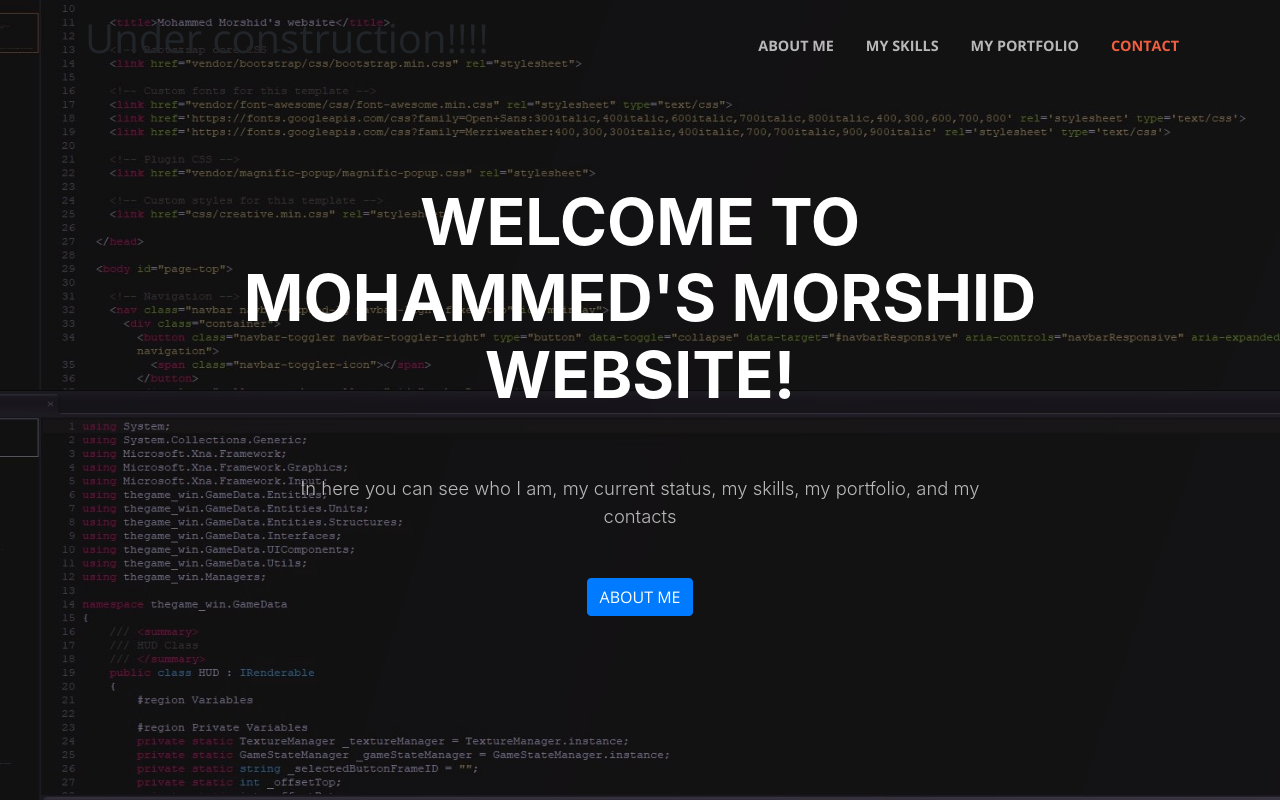
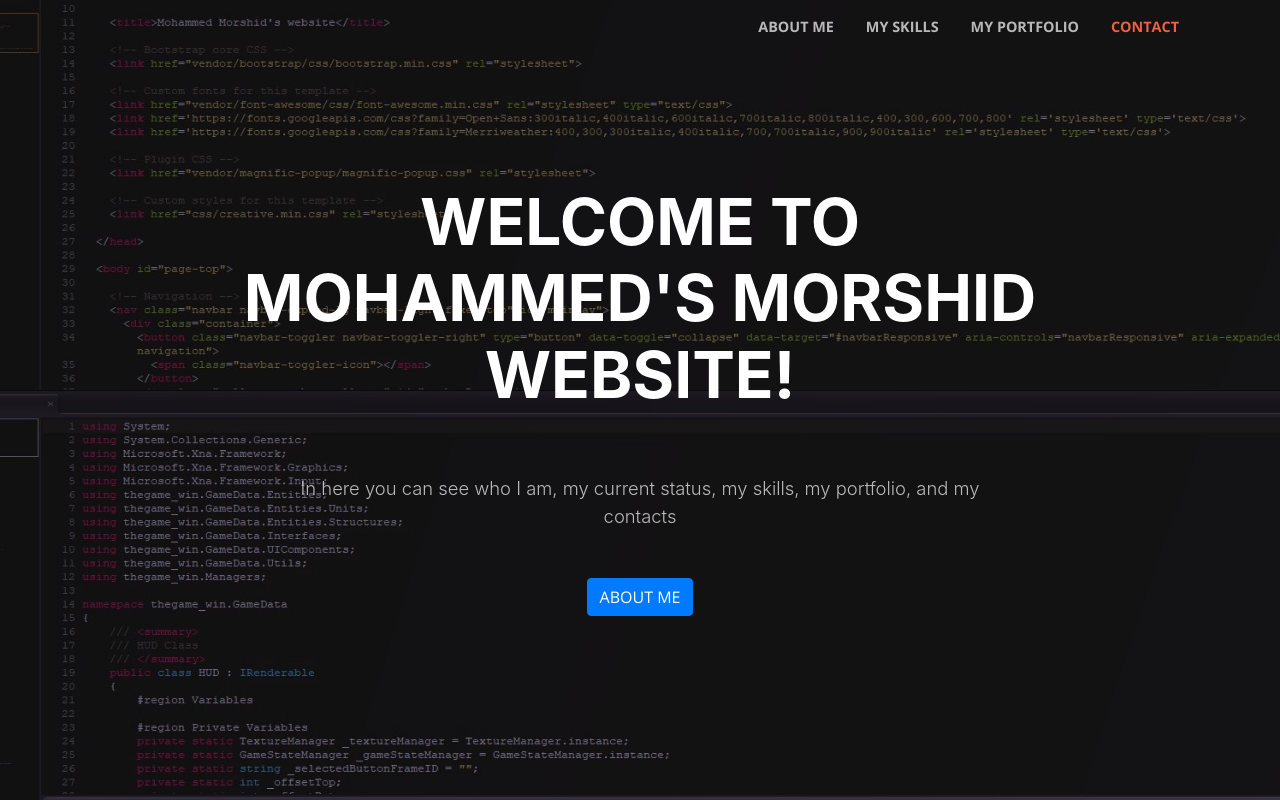
Before and after one commit to magaleh860/magaleh860.github.io, a website with bundled scripts: page index.html in a window 1280 px wide. Shown: the top 800 px of the page. Built offline with nearby package versions, Linux system fonts and the light colour scheme.

Commit message:
removed under construction

```diff
--- a/index.html
+++ b/index.html
@@ -36,7 +36,7 @@
         </button>
         <div class="collapse navbar-collapse" id="navbarResponsive">
 
-          <p id="underCons" >Under construction!!!!</p>
+          <p id="underCons" ></p>
           <ul class="navbar-nav ml-auto">
             <li class="nav-item">
               <a class="nav-link js-scroll-trigger" href="#about">About me</a>
@@ -205,7 +205,7 @@
     <section class="bg-dark text-white">
       <div class="container text-center">
         <h2 class="mb-4">Some of the projects I worked on</h2>
-        <a class="btn btn-light btn-xl sr-button" href=>Download Now!</a>
+        <!-- <a class="btn btn-light btn-xl sr-button" href=>Download Now!</a> -->
       </div>
     </section>
 
```
